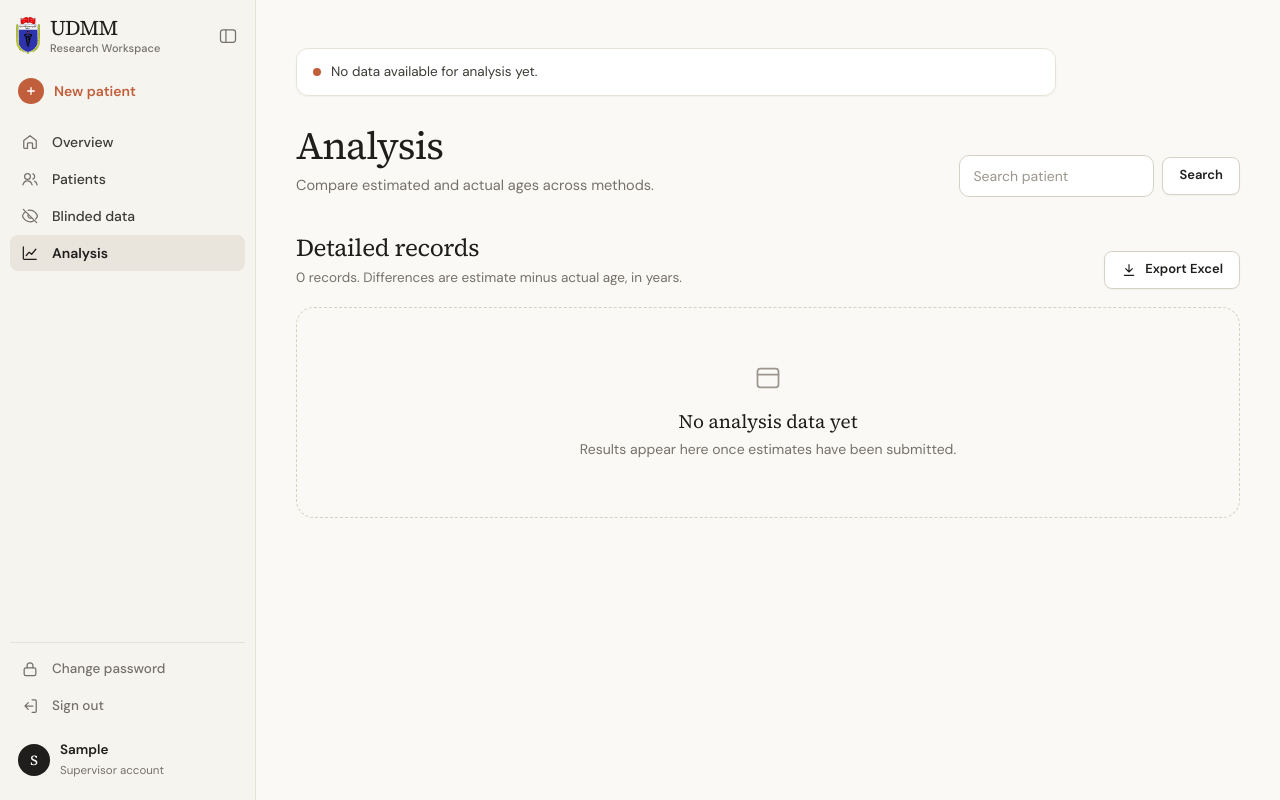
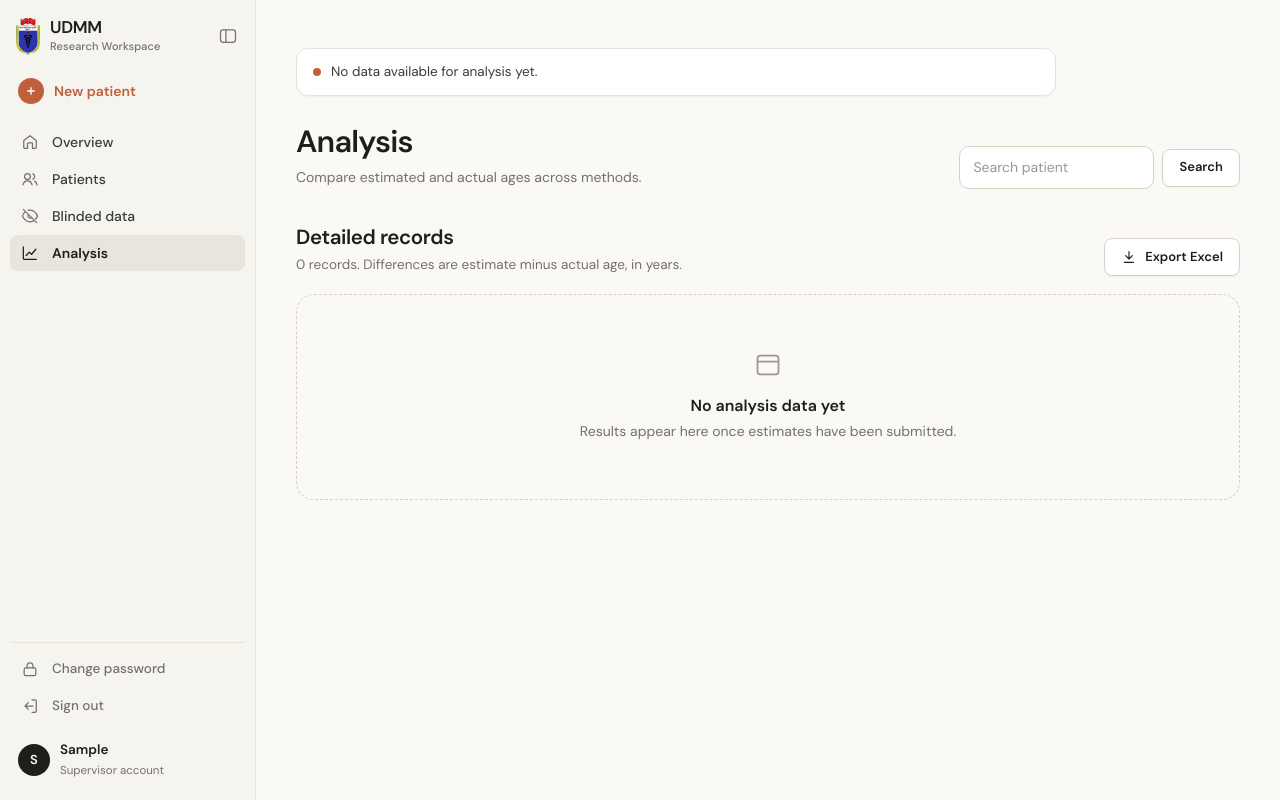
Before and after one commit to SmtTheSE/Dental-Blinding-Process-Project, a Flask app: page /analysis in a window 1280 px wide. Run offline with Flask 3, Linux system fonts and the light colour scheme; the visitor is signed in with stand-in values (Sample User, id 1); some libraries are stand-ins or nearby versions.

Commit message:
style(workspace): use a single sans font across signed-in pages
Headings, brand, blind codes and numbers in the workspace now all use
DM Sans, with heavier heading weights and tabular numerals so codes and
ages stay aligned. Public landing and login pages are unchanged.

Co-Authored-By: Claude Opus 5.5 <noreply@anthropic.com>

```diff
--- a/static/css/minimalist.css
+++ b/static/css/minimalist.css
@@ -804,3 +804,30 @@ th.check, td.check { width: 44px; padding-right: 0; text-align: center; }
   .lp-actions { flex-direction: column; align-items: flex-start; gap: 18px; }
   .lp-visual { border-radius: 18px; }
 }
+
+/* ---------- Workspace typography: one sans family throughout ----------
+   Signed-in pages use a single UI font (like Claude's app). Headings, the
+   brand, blind codes and numbers all resolve to the sans stack; tabular
+   numerals keep codes and ages aligned without a monospace face. */
+.workspace-page {
+  --font-serif: var(--font-sans);
+  --font-mono: var(--font-sans);
+  font-feature-settings: 'tnum' 1;
+}
+.workspace-page h1, .workspace-page h2, .workspace-page h3 { font-weight: 600; }
+.workspace-page h1 { font-size: clamp(26px, 2.4vw, 32px); line-height: 1.2; letter-spacing: -.025em; }
+.workspace-page h2 { font-size: clamp(19px, 1.6vw, 22px); letter-spacing: -.02em; }
+.workspace-page h3 { font-size: 17px; letter-spacing: -.012em; }
+.workspace-page .page-header p { font-size: 14px; }
+.workspace-page .brand-name { font-size: 17px; font-weight: 600; letter-spacing: -.02em; }
+.workspace-page .mobile-brand { font-size: 16px; font-weight: 600; }
+.workspace-page .dashboard-home h1 { font-size: clamp(28px, 3.2vw, 38px); font-weight: 600; letter-spacing: -.03em; }
+.workspace-page .dashboard-kicker { font-size: 14px; font-weight: 500; }
+.workspace-page .account-avatar { font-size: 13px; font-weight: 600; }
+.workspace-page .empty-state strong { font-size: 16px; font-weight: 600; }
+.workspace-page .modal-content h3 { font-size: 19px; }
+.workspace-page .assessment-panel h2 { font-size: 18px; }
+.workspace-page .age-input-wrap input.age-input { font-weight: 600 !important; font-size: 28px !important; letter-spacing: -.02em; }
+.workspace-page .mono, .workspace-page code { font-size: 1em; letter-spacing: 0; }
+.workspace-page .code-cell { font-size: 13.5px; letter-spacing: .01em; }
+.workspace-page .diff { font-size: 12.5px; }
```
